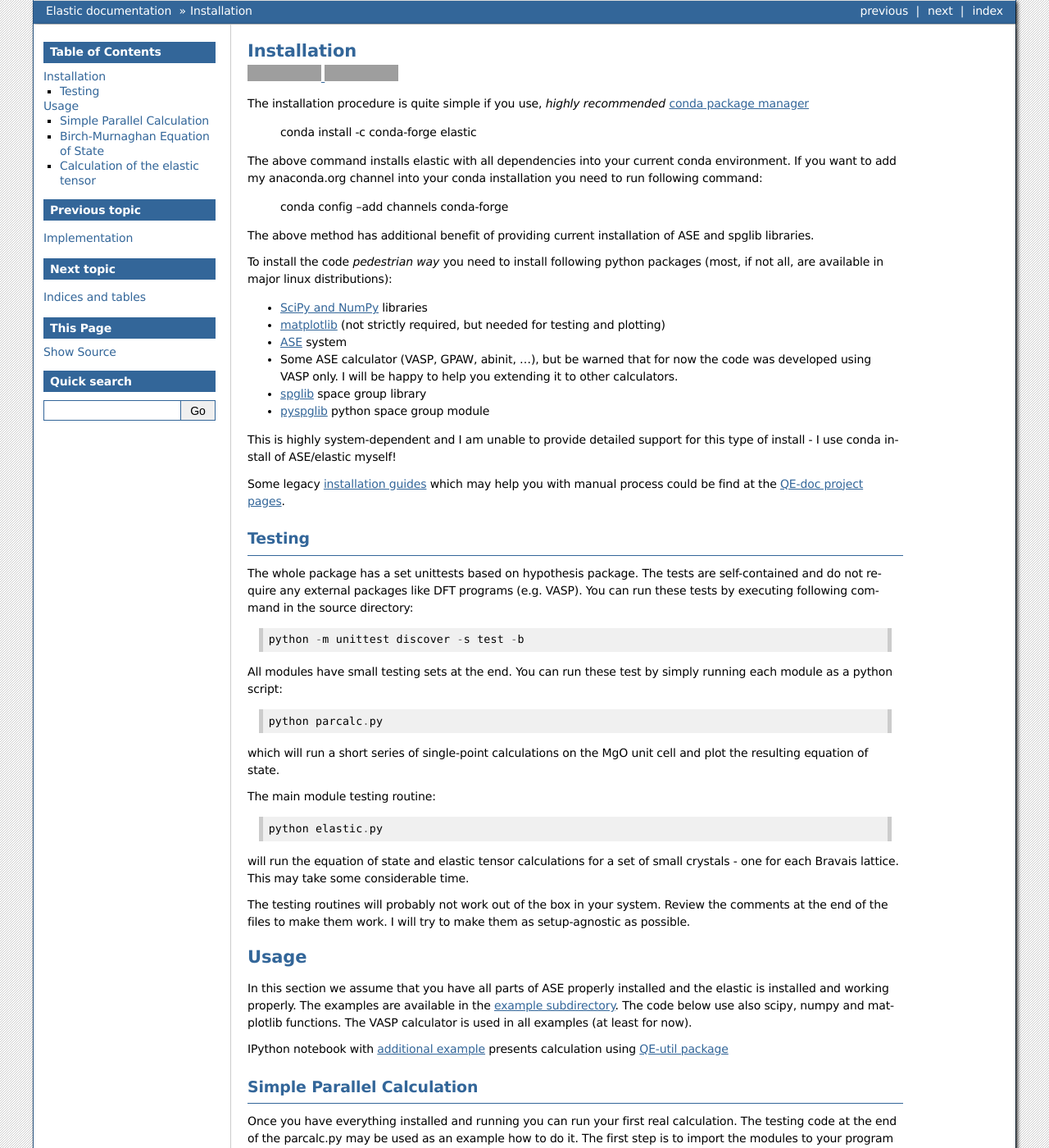
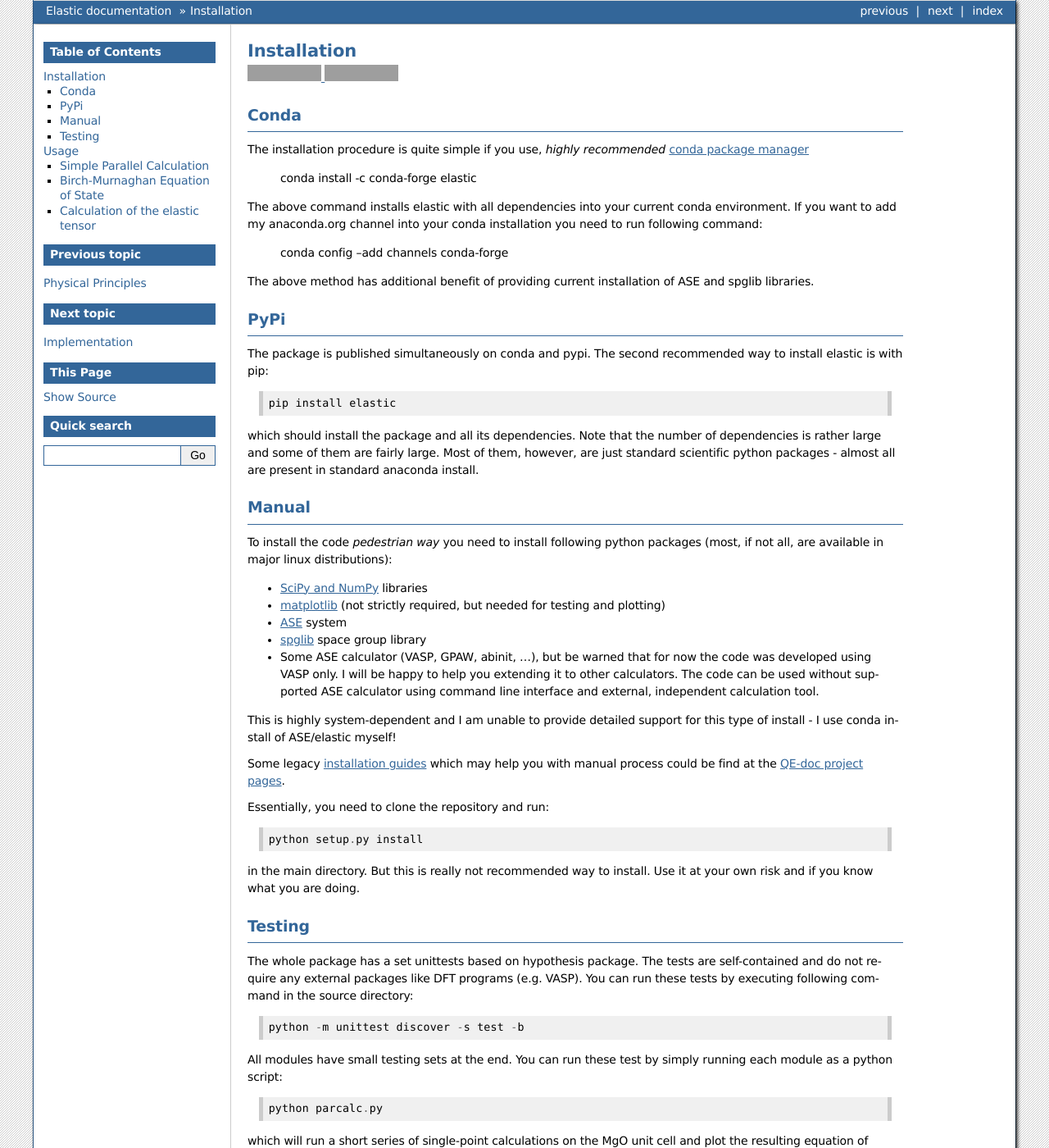
Before and after one commit to jochym/Elastic, a Sphinx documentation site: the page built from docs/source/usage.rst, in a window 1280 px wide and 1400 px high. Shown: the whole window at 82% size. Built offline with Sphinx 7.4.7, drawn with Linux system fonts in a browser that asks for light colours; comment, search, counter and statistics services are not loaded; grey boxes are pictures that could not be loaded.

Commit message:
New doc structure. Updated install.

```diff
--- a/docs/source/index.rst
+++ b/docs/source/index.rst
@@ -44,8 +44,8 @@ The project is free software and I welcome patches, ideas and other feedback.
    :maxdepth: 3
 
    intro
+   usage
    modules
-   usage
    endmatter
 
 * :ref:`search`
--- a/docs/source/usage.rst
+++ b/docs/source/usage.rst
@@ -5,6 +5,9 @@ Installation
    :target: https://anaconda.org/jochym/elastic
 .. image:: https://anaconda.org/jochym/elastic/badges/installer/conda.svg
    :target: https://conda.anaconda.org/jochym
+
+Conda
+-------
 
 The installation procedure is quite simple if you use, *highly recommended*
 `conda package manager <http://conda.pydata.org/miniconda.html>`_
@@ -20,18 +23,36 @@ installation you need to run following command:
 The above method has additional benefit of providing current installation of
 ASE and spglib libraries.
 
+PyPi
+------
+
+The package is published simultaneously on conda and pypi. The second
+recommended way to install elastic is with pip::
+
+    pip install elastic
+
+which should install the package and all its dependencies.
+Note that the number of dependencies is rather large and some of them are
+fairly large. Most of them, however, are just standard scientific python
+packages - almost all are present in standard anaconda install.
+
+
+Manual
+--------
+
 To install the code *pedestrian way* you need to install following python
 packages (most, if not all, are available in major linux distributions):
 
 * `SciPy and NumPy <http://www.scipy.org/>`_ libraries
-* `matplotlib <http://matplotlib.sourceforge.net/>`_ (not strictly required,
+* `matplotlib <http://matplotlib.org/>`_ (not strictly required,
   but needed for testing and plotting)
 * `ASE <https://wiki.fysik.dtu.dk/ase/>`_ system
-* Some ASE calculator (VASP, GPAW, abinit, ...), but be warned that for now
-  the code was developed using VASP only. I will be happy to help you extending
-  it to other calculators.
-* `spglib <http://spglib.sourceforge.net/>`_ space group library
-* `pyspglib <http://spglib.sourceforge.net/pyspglibForASE/>`_ python space group module
+* `spglib <https://atztogo.github.io/spglib/>`_ space group library
+* Some ASE calculator (VASP, GPAW, abinit, ...), but be warned
+  that for now the code was developed using VASP only. I will be happy to
+  help you extending it to other calculators. The code can be used without
+  supported ASE calculator using command line interface and external,
+  independent calculation tool.
 
 This is highly system-dependent and I am unable to provide detailed support for
 this type of install - I use conda install of ASE/elastic myself!
@@ -39,6 +60,13 @@ this type of install - I use conda install of ASE/elastic myself!
 Some legacy `installation guides <https://github.com/jochym/qe-doc/blob/master/Installation.ipynb>`_
 which may help you with manual process could be find at the
 `QE-doc project pages <https://jochym.github.io/qe-doc/>`_.
+
+Essentially, you need to clone the repository and run::
+
+    python setup.py install
+
+in the main directory. But this is really not recommended way to install.
+Use it at your own risk and if you know what you are doing.
 
 Testing
 -------
```
